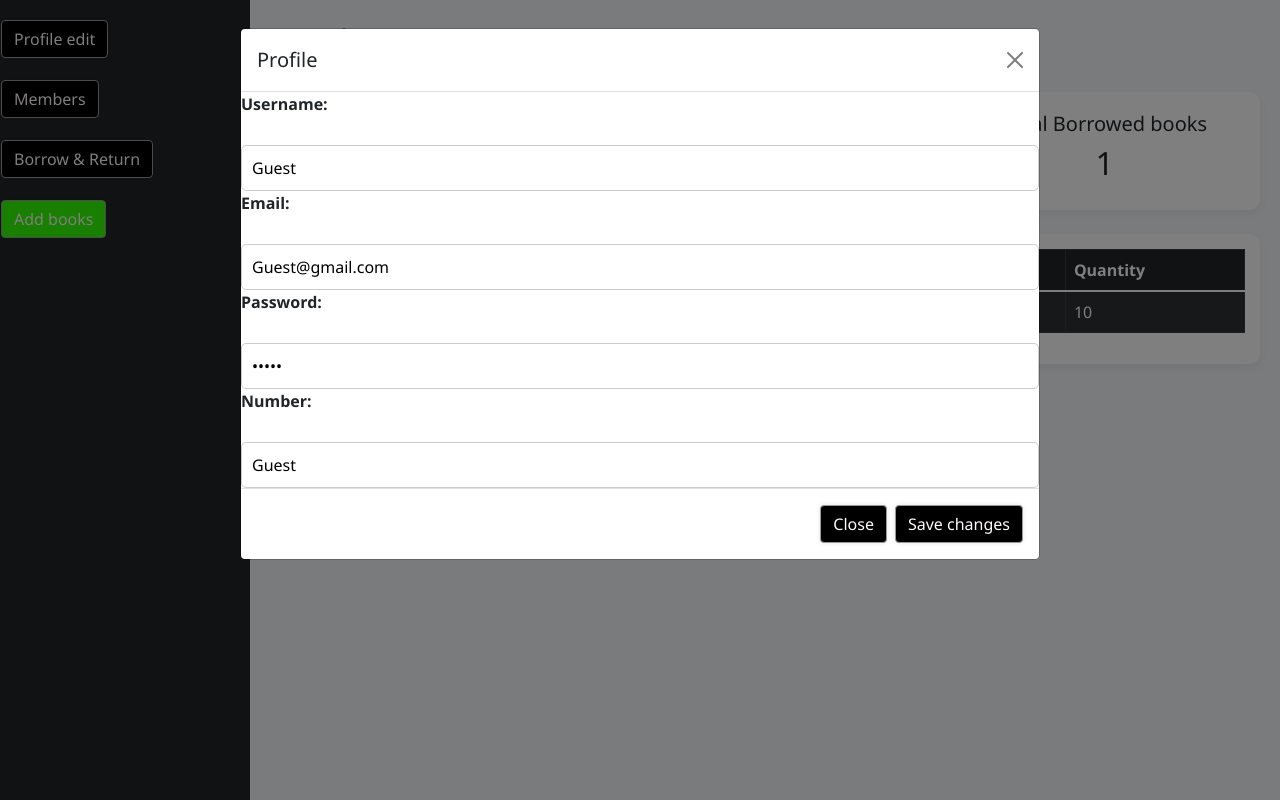
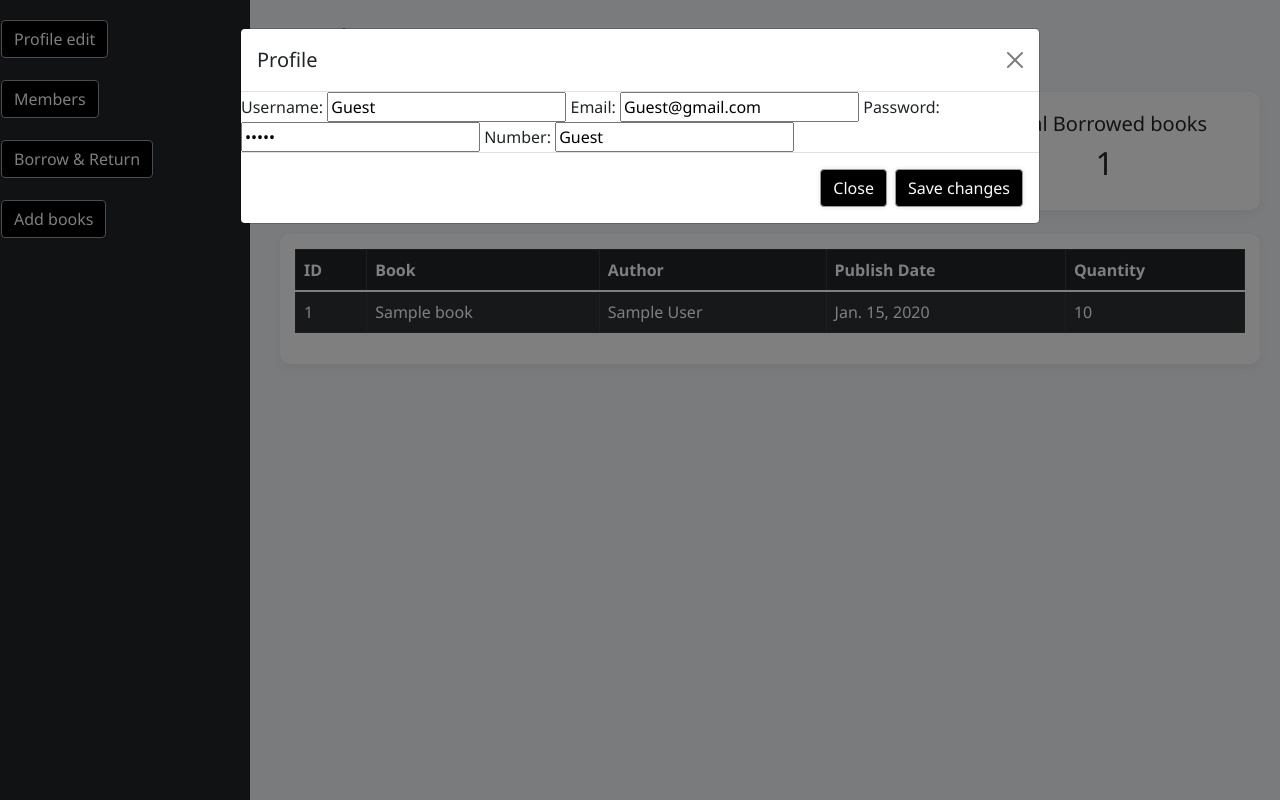
Before and after one commit to xVrukx/Library_manager_django, a Django app: a page that uses Library/templates/app.html in a window 1280 px wide, after a click on "Profile edit". Run offline with Django 5.2, Linux system fonts and the light colour scheme; tables that the repository leaves empty hold one stand-in row (values such as "Sample post").

Commit message:
app.html

```diff
--- a/Library/templates/app.html
+++ b/Library/templates/app.html
@@ -4,111 +4,32 @@
     <!-- Required meta tags -->
     <meta charset="utf-8">
     <meta name="viewport" content="width=device-width, initial-scale=1">
-
     {% csrf_token %}
     <!-- Bootstrap CSS -->
-    <link href="https://cdn.jsdelivr.net/npm/bootstrap@5.1.3/dist/css/bootstrap.min.css" rel="stylesheet" integrity="sha384-1BmE4kWBq78iYhFldvKuhfTAU6auU8tT94WrHftjDbrCEXSU1oBoqyl2QvZ6jIW3" crossorigin="anonymous">
-
+    <link href="https://cdn.jsdelivr.net/npm/bootstrap@5.1.3/dist/css/bootstrap.min.css" rel="stylesheet">
     <title>Library Manager</title>
     <style>
       .custom-btn {
         background-color: #000000 !important;
         color: #fffbfb !important;
         border: 1px solid #999999 !important;
-
-  box-shadow: 0 0 5px rgba(0, 0, 0, 0.1) !important; /* soft like input */
-  transition: all 0.3s ease; /* smooth transitions */
+        box-shadow: 0 0 5px rgba(0, 0, 0, 0.1) !important;
+        transition: all 0.3s ease;
       }
-.position-right {
-    position:absolute;
-    top: 20px;
-    left: 1px;
-}
-
       .custom-btn:hover {
         background-color: #686868 !important;
-  color: #ffffff !important; /* invert text color */
+        color: #ffffff !important;
         cursor: pointer !important;
       }
-.custom-btn-2 {
-  background-color: #000000 !important;
-  color: #fffbfb !important;
-  border: 1px solid #999999 !important;
-
-  box-shadow: 0 0 5px rgba(0, 0, 0, 0.1) !important; /* soft like input */
-  transition: all 0.3s ease; /* smooth transitions */
-}
-.position-right-2 {
-    position:absolute;
-    top: 80px;
-    left: 1px;
-}
-
-.custom-btn-2:hover {
-  background-color: #686868 !important;
-  color: #ffffff !important; /* invert text color */
-  cursor: pointer !important;
-}
-
-.custom-btn-3 {
-  background-color: #000000 !important;
-  color: #fffbfb !important;
-  border: 1px solid #999999 !important;
-
-  box-shadow: 0 0 5px rgba(0, 0, 0, 0.1) !important; /* soft like input */
-  transition: all 0.3s ease; /* smooth transitions */
-}
-.position-right-3 {
-    position:absolute;
-    top: 140px;
-    left: 1px;
-}
-
-.custom-btn-3:hover {
-  background-color: #686868 !important;
-  color: #ffffff !important; /* invert text color */
-  cursor: pointer !important;
-}
-
-.custom-btn-4 {
-  background-color: #33ff00 !important;
-  color: #fffbfb !important;
-  border: 1px solid #999999 !important;
-
-  box-shadow: 0 0 5px rgba(0, 0, 0, 0.1) !important; /* soft like input */
-  transition: all 0.3s ease; /* smooth transitions */
-}
-.position-right-4 {
-    position:absolute;
-    top: 200px;
-    left: 1px;
-}
-
-.custom-btn-4:hover {
-  background-color: #686868 !important;
-  color: #ffffff !important; /* invert text color */
-  cursor: pointer !important;
-}
-
-label {
-  font-weight: bold;
-  margin-bottom: 5px;
-  display: block;
-}
-
-input {
-  padding: 10px;
-  width: 100%;
-  border: 1px solid #ccc;
-  border-radius: 5px;
-  box-sizing: border-box;
-}
+      .position-right { position:absolute; top: 20px; left: 1px; }
+      .position-right-2 { position:absolute; top: 80px; left: 1px; }
+      .position-right-3 { position:absolute; top: 140px; left: 1px; }
+      .position-right-4 { position:absolute; top: 200px; left: 1px; }
 
       body {
         background-color: #f4f6f9;
         font-family: 'Segoe UI', sans-serif;
       }
-
       /* Sidebar */
       .sidebar {
         height: 100vh;
@@ -158,42 +67,32 @@ input {
         border-radius: 10px;
         box-shadow: 0 4px 10px rgba(0, 0, 0, 0.05);
       }
-
-.modal .form-label {
-    font-weight: 600;
-}
-
+      .modal .form-label { font-weight: 600; }
     </style>
   </head>
   <body>
     <div class="sidebar">
-        <!-- Profile  -->
-    <button type="button" class="btn custom-btn position-right" data-bs-toggle="modal" data-bs-target="#profile">
-    Profile edit
-    </button>
+      <!-- Profile Button -->
+      <button type="button" class="btn custom-btn position-right" data-bs-toggle="modal" data-bs-target="#profile">Profile edit</button>
 
-    <!-- Modal of boot strap for profile -->
-    <div class="modal fade" id="profile" tabindex="-1" aria-labelledby="exampleModalLabel" aria-hidden="true">
+      <!-- Profile Modal -->
+      <div class="modal fade" id="profile" tabindex="-1">
         <div class="modal-dialog modal-dialog-scrollable modal-lg">
           <div class="modal-content">
             <div class="modal-header">
-            <h5 class="modal-title" id="profile">Profile</h5>
-            <button type="button" class="btn-close" data-bs-dismiss="modal" aria-label="Close"></button>
+              <h5 class="modal-title">Profile</h5>
+              <button type="button" class="btn-close" data-bs-dismiss="modal"></button>
             </div>
             <form method="POST">
               {% csrf_token %}
-            <label for = "username">Username:</label><br>
-            <input type="text" id = "username" name="username" value="{{ username }}"><br>
-
-            <label for ="email">Email:</label><br>
-            <input type="email" id = "email" name="email" value="{{ email }}"><br>
-
-            <label for = "password">Password:</label><br>
-            <input type="password" id = "password" name="password" value="{{ password }}"><br>
-
-            <label for ="number">Number:</label><br>
-            <input type="text" id = "number" name="number" value="{{ number }}"><br>
-
+              <label>Username:</label>
+              <input type="text" name="username" value="{{ username }}">
+              <label>Email:</label>
+              <input type="email" name="email" value="{{ email }}">
+              <label>Password:</label>
+              <input type="password" name="password" value="{{ password }}">
+              <label>Number:</label>
+              <input type="text" name="number" value="{{ number }}">
               <div class="modal-footer">
                 <button type="button" class="btn custom-btn" data-bs-dismiss="modal">Close</button>
                 <button type="button" class="btn custom-btn">Save changes</button>
@@ -201,17 +100,12 @@ input {
             </form>
           </div>
         </div>
-
       </div>
 
-  <!--Member-->
-
-    <button type="button" class="btn custom-btn position-right-2" data-bs-toggle="modal" data-bs-target="#memberModel">
-    Members
-    </button>
-
-    <!-- Modal of boot strap for profile -->
-    <div class="modal fade" id="memberModel" tabindex="-1" aria-labelledby="exampleModalLabel" aria-hidden="true">
+      <!-- Members Button -->
+      <button type="button" class="btn custom-btn position-right-2" data-bs-toggle="modal" data-bs-target="#memberModel">Members</button>
+      <!-- Members Modal -->
+      <div class="modal fade" id="memberModel" tabindex="-1">
         <div class="modal-dialog modal-dialog-scrollable modal-lg">
           <div class="modal-content">
             <form method="POST" action="{% url 'add_member' %}">
@@ -248,42 +146,65 @@ input {
           </div>
         </div>
       </div>
+
+      <!-- Member Detail Modals -->
+      {% for member in members %}
+      <div class="modal fade" id="memberModal{{ member.id }}" tabindex="-1">
+        <div class="modal-dialog modal-dialog-centered">
+          <div class="modal-content">
+            <div class="modal-header">
+              <h5 class="modal-title">Member Details</h5>
+              <button type="button" class="btn-close" data-bs-dismiss="modal"></button>
+            </div>
+            <div class="modal-body">
+              <p><strong>Name:</strong> {{ member.name }}</p>
+              <p><strong>Join Date:</strong> {{ member.join_date }}</p>
+              <hr>
+              <h6>Borrowed Books:</h6>
+              <ul>
+                {% for b in borrowed %}
+                  {% if b.Name.id == member.id %}
+                    <li>{{ b.Books.title }} (Borrowed on: {{ b.borrow_data }})</li>
+                  {% endif %}
+                {% empty %}
+                  <li>No borrowed books</li>
+                {% endfor %}
+              </ul>
+            </div>
+            <div class="modal-footer">
+              <button type="button" class="btn custom-btn" data-bs-dismiss="modal">Close</button>
+            </div>
+          </div>
+        </div>
+      </div>
+      {% endfor %}
+
       <!-- Borrow & Return Button -->
-<button type="button" class="btn custom-btn-3 position-right-3" data-bs-toggle="modal" data-bs-target="#borrowReturnModal">
-    Borrow & Return
-</button>
-
-<!-- Modal -->
-<div class="modal fade" id="borrowReturnModal" tabindex="-1" aria-labelledby="borrowReturnModalLabel" aria-hidden="true">
+      <button type="button" class="btn custom-btn position-right-3" data-bs-toggle="modal" data-bs-target="#borrowReturnModal">Borrow & Return</button>
+      <!-- Borrow & Return Modal -->
+      <div class="modal fade" id="borrowReturnModal" tabindex="-1">
         <div class="modal-dialog">
           <form method="POST" action="{% url 'borrow_and_return' %}">
             {% csrf_token %}
             <div class="modal-content">
               <div class="modal-header">
-          <h5 class="modal-title" id="borrowReturnModalLabel">Borrow & Return</h5>
-          <button type="button" class="btn-close" data-bs-dismiss="modal" aria-label="Close"></button>
+                <h5 class="modal-title">Borrow & Return</h5>
+                <button type="button" class="btn-close" data-bs-dismiss="modal"></button>
               </div>
-
               <div class="modal-body">
-          <div class="mb-3">
-            <label for="memberSelect" class="form-label">Select Member</label>
-            <select class="form-select" id="memberSelect" name="member_id" required>
+                <label>Select Member</label>
+                <select class="form-select" name="member_id" required>
                   {% for member in members %}
                   <option value="{{ member.id }}">{{ member.name }}</option>
                   {% endfor %}
                 </select>
-          </div>
-
-          <div class="mb-3">
-            <label for="bookSelect" class="form-label">Select Book</label>
-            <select class="form-select" id="bookSelect" name="book_id" required>
+                <label>Select Book</label>
+                <select class="form-select" name="book_id" required>
                   {% for book in books %}
                   <option value="{{ book.id }}">{{ book.title }}</option>
                   {% endfor %}
                 </select>
               </div>
-        </div>
-
               <div class="modal-footer">
                 <button type="submit" name="action" value="return" class="btn custom-btn">Return</button>
                 <button type="submit" name="action" value="borrow" class="btn custom-btn">Borrow</button>
@@ -293,12 +214,9 @@ input {
         </div>
       </div>
 
-<!-- books-->
-
-<button type="button" class="btn custom-btn-4 position-right-4" data-bs-toggle="modal" data-bs-target="#bookModal">
-  Add books
-</button>
-
+      <!-- Add Books Button -->
+      <button type="button" class="btn custom-btn position-right-4" data-bs-toggle="modal" data-bs-target="#bookModal">Add books</button>
+      <!-- Add Book Modal -->
       <div class="modal fade" id="bookModal" tabindex="-1">
         <div class="modal-dialog">
           <div class="modal-content">
```
Also changed, not shown: other parts of Library/templates/app.html (+18 -46 lines). Lines whose indentation alone changed are shown as unchanged.
